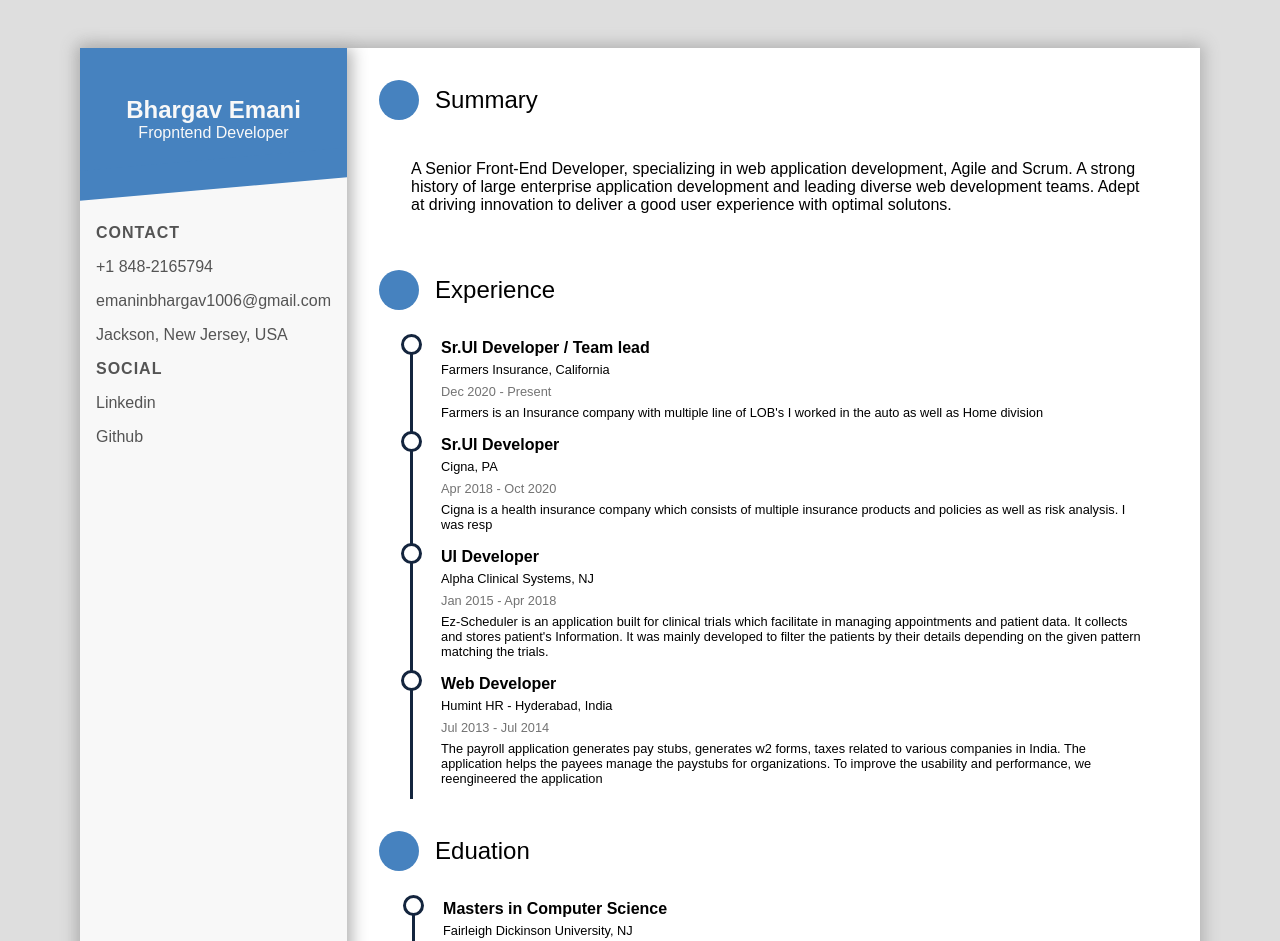
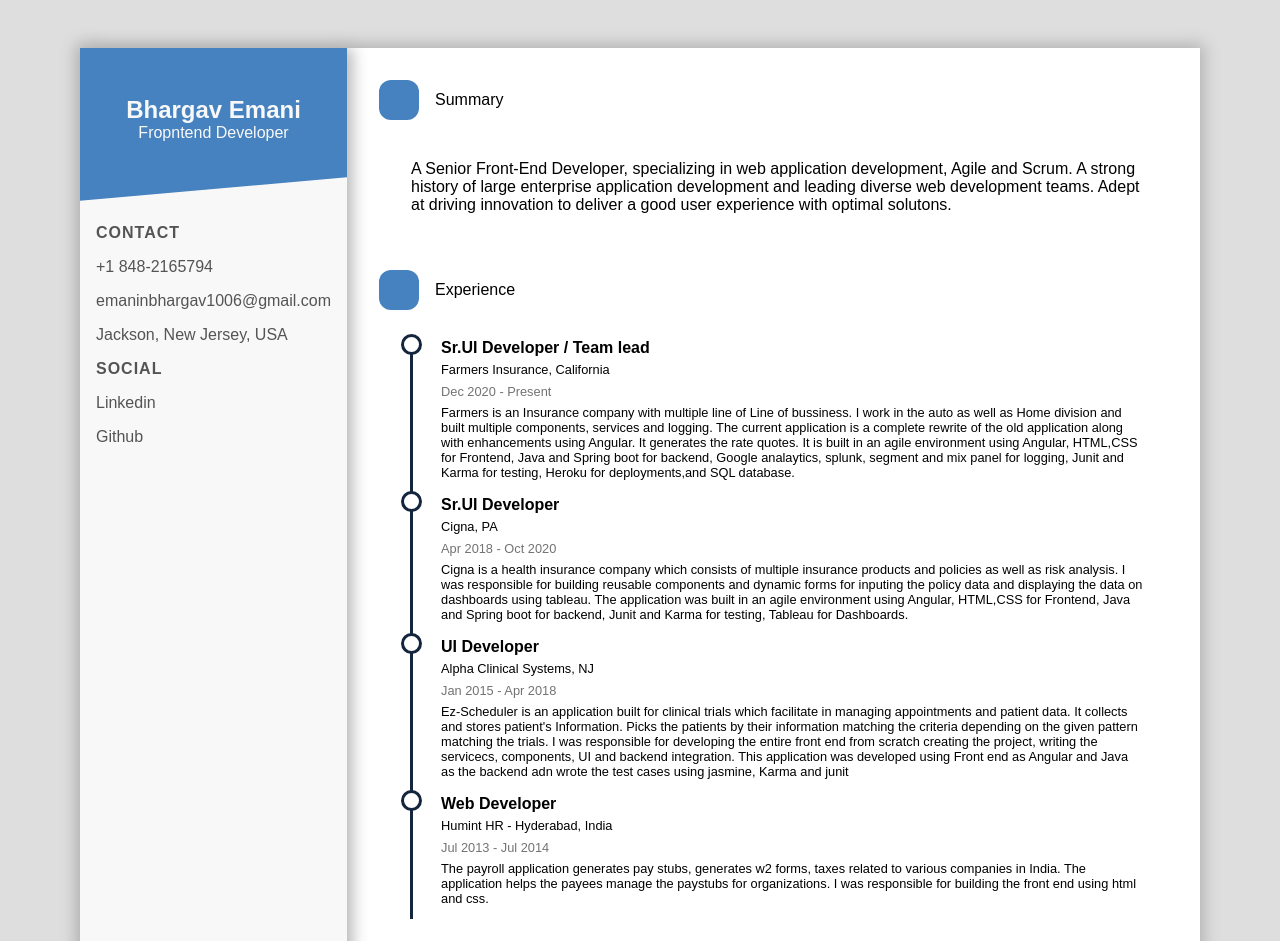
Before and after one commit to BhargavEmani/resume, a plain HTML site: page index.html in a window 1280 px wide. Shown: the top 941 px of the page. Drawn offline with Linux system fonts and the light colour scheme.

Commit message:
updated the resume

```diff
--- a/index.html
+++ b/index.html
@@ -70,10 +70,12 @@ body {
       background-color: var(--profile-theme);
       transform: skewY(-5deg);
     }
+
     .photo img {
       width: 80%;
       border-radius: 50%;
     }
+
     .bio .name {
       font-size: 1.5rem;
       text-align: center;
@@ -81,6 +83,7 @@ body {
       margin: 0;
       margin-top: 1rem;
     }
+
     .bio .profession {
       font-size: 1rem;
       text-align: center;
@@ -92,22 +95,27 @@ body {
       padding: 0 1rem;
       color: var(--color-gray-dark-1);
     }
+
     .intro-section .title {
       font-size: 1rem;
       font-weight: bold;
       text-transform: uppercase;
       letter-spacing: 1px;
     }
+
     .paragraph {
       text-align: justify;
     }
+
     .info-section {
       margin: 1rem 0;
     }
+
     .info-section span {
       position: relative;
       transition: all 0.3s;
     }
+
     .info-section i {
       color: var(--profile-theme);
       width: 20px;
@@ -129,13 +137,14 @@ body {
       background-color: var(--profile-theme);
       transition: width 0.3s;
       /*transition-timing-function: cubic-bezier(.64,.51,.16,.86);*/
-	transition-timing-function: cubic-bezier(.92,.57,.33,1.02);
+      transition-timing-function: cubic-bezier(.92, .57, .33, 1.02);
       transform: translate(-50%, 0);
     }
 
     .link span:hover {
       color: var(--profile-theme);
     }
+
     .link span:hover::after {
       width: 100%;
     }
@@ -146,28 +155,34 @@ body {
       background-color: white;
       padding: 2rem;
     }
-.detail:hover > .detail-section:not(:hover) {
+
+    .detail:hover>.detail-section:not(:hover) {
       opacity: 0.3;
     }
+
     .detail-section {
       transition: all 0.3s;
     }
+
     .detail-section:not(:last-of-type) {
       padding-bottom: 1rem;
     }
+
     .detail-title {
       display: flex;
       align-items: center;
     }
-.detail-section > .detail-content {
+
+    .detail-section>.detail-content {
       padding: 1.5rem;
       padding-left: 2rem;
       user-select: none;
     }
-.detail-section.edu > .detail-content {
+
+    .detail-section.edu>.detail-content {
       padding-left: calc(1.5rem + 10px);
     }
-.title-icon + span {
+    .title-iconspan {
       font-size: 1.5rem;
       transition: all 0.3s;
     }
@@ -180,7 +195,7 @@ body {
 	width: 2.5rem;
 	height: 2.5rem;
 	background-color: var(--profile-theme);
-	border-radius: 50%;
+	border-radius: 30%;
 	transition: all 0.3s;
 }
     .title-icon i {
@@ -189,11 +204,13 @@ body {
       font-size: 1rem;
       text-align: center;
     }
+
     .detail-section:hover .title-icon {
       transform: scale(1.5);
       margin-right: 1.5rem;
     }
-.detail-section:hover .title-icon + span {
+
+    .detail-section:hover .title-icon+span {
       letter-spacing: 1.5px;
     }
 
@@ -202,22 +219,27 @@ body {
       position: relative;
       padding-left: 30px;
     }
+
     .timeline-block:not(:last-of-type) {
       margin-bottom: 1rem;
     }
+
     .timeline-block h1 {
       font-size: 1rem;
       margin: 5px 0;
       transition: all 0.3s;
     }
+
     .timeline-block p {
       font-size: 0.8rem;
       margin: 5px 0;
     }
+
     .timeline-block time {
       font-size: 0.8rem;
       color: var(--color-gray-dark-2);
     }
+
     .timeline-block::before {
       position: absolute;
       content: '';
@@ -229,6 +251,7 @@ body {
       left: -10px;
       top: -5px;
     }
+
     .timeline-block::after {
       position: absolute;
       content: '';
@@ -238,33 +261,41 @@ body {
       left: -1px;
       top: 13px;
     }
+
     .timeline-block:hover h1 {
       color: var(--color-tiffany);
     }
+
     .timeline-block:hover::before {
       animation: circle 1.2s infinite;
     }
 
     /* Programming skills section */
-.pg-list, .tool-list, .favor-list {
+    .pg-list,
+    .tool-list,
+    .favor-list {
       padding: 0;
       list-style: none;
     }
-.pg-list > li {
+
+    .pg-list>li {
       margin: 1rem 0;
       display: flex;
       align-items: center;
     }
+
     .sb-skeleton {
       position: relative;
       flex: 1 0 auto;
       height: 2px;
       background-color: var(--color-gray-dark-3);
     }
-.pg-list > li > span {
+
+    .pg-list>li>span {
       flex: 0 0 100px;
     }
-.sb-skeleton > .skillbar {
+
+    .sb-skeleton>.skillbar {
       position: absolute;
       left: 0;
       top: -1px;
@@ -272,68 +303,80 @@ body {
       height: 4px;
       background-color: var(--profile-theme);
     }
+
     .tool-list {
       list-style: none;
       display: flex;
       justify-content: space-between;
     }
-.tool-list > li {
+
+    .tool-list>li {
       position: relative;
       text-align: center;
       flex: 0 0 25%;
     }
-.tool-list > li > svg {
+
+    .tool-list>li>svg {
       position: relative;
       fill: transparent;
       width: 95%;
       transform: rotate(-90deg);
     }
-.tool-list > li > svg > circle {
+
+    .tool-list>li>svg>circle {
       stroke-width: 1px;
       stroke: #cdcdcd;
     }
-.tool-list > li > svg > circle.cbar {
+
+    .tool-list>li>svg>circle.cbar {
       stroke-width: 3px;
       stroke: var(--profile-theme);
       stroke-linecap: round;
       stroke-dashoffset: 0;
       stroke-dasharray: calc(var(--MATH-PI) * 45 * 2);
       transition: all 0.8s;
-	transition-timing-function: cubic-bezier(.64,.51,.16,.86);
+      transition-timing-function: cubic-bezier(.64, .51, .16, .86);
     }
-.tool-list > li:hover > svg > circle.cbar {
+
+    .tool-list>li:hover>svg>circle.cbar {
       stroke-width: 4px;
       stroke: var(--color-tiffany);
       stroke-dashoffset: calc(var(--MATH-PI) * 45 * 2 * (1 - var(--percent)));
     }
-.tool-list > li > .tl-name,
-.tool-list > li > .tl-exp {
+
+    .tool-list>li>.tl-name,
+    .tool-list>li>.tl-exp {
       position: absolute;
       left: 50%;
       color: var(--color-gray-dark-1);
     }
-.tool-list > li > .tl-name {
+
+    .tool-list>li>.tl-name {
       top: 50%;
       font-size: 1.2rem;
       transform: translate(-50%, -50%);
     }
-.tool-list > li > .tl-exp {
+
+    .tool-list>li>.tl-exp {
       top: calc(50% + 1.4rem);
       font-size: 1rem;
       transform: translate(-50%, -50%);
     }
+
     /* Interests Section */
     .outer-frame {
       border: 1px solid var(--color-gray-dark-3);
       border-radius: 5px;
     }
+
     .favor-list {
       display: flex;
       flex-wrap: wrap;
       align-items: center;
       align-content: center;
     }
-.favor-list > li {
+
+    .favor-list>li {
       display: flex;
       flex: 1 0 0;
       align-items: center;
@@ -343,7 +386,8 @@ body {
       padding: 1rem 0;
       transition: all 0.3s;
     }
-.favor-list > li > i {
+
+    .favor-list>li>i {
       display: inline-flex;
       justify-content: center;
       align-items: center;
@@ -351,11 +395,13 @@ body {
       width: 50px;
       height: 50px;
     }
-.favor-list > li:hover {
+
+    .favor-list>li:hover {
       transform: scale(1.2);
       color: var(--color-tiffany);
     }
-.favor-list > li > span {
+
+    .favor-list>li>span {
       letter-spacing: 1px;
     }
 
@@ -363,6 +409,7 @@ body {
       0% {
         box-shadow: 0 0 0 0px rgba(51, 52, 57, 1);
       }
+
       100% {
         box-shadow: 0 0 0 6px rgba(51, 52, 57, 0);
       }
@@ -372,22 +419,29 @@ body {
       html {
         font-size: 90%;
       }
+
       .wrapper {
         flex-direction: column;
       }
-	.intro, .detail {
+
+      .intro,
+      .detail {
         flex: 0 0 100%;
         box-shadow: none;
       }
+
       .intro-section {
         padding: 0 2rem;
       }
+
       .profile {
         margin-bottom: 1rem;
       }
+
       .profile::after {
         display: none;
       }
+
       .photo img {
         width: 100px;
         height: 100px;
@@ -398,16 +452,20 @@ body {
       html {
         font-size: 80%;
       }
+
       .tool-list {
         flex-wrap: wrap;
       }
-	.tool-list > li {
+
+      .tool-list>li {
         flex: 0 0 33.33%;
       }
-	.favor-list > li {
+
+      .favor-list>li {
         flex: 0 0 33.3333%;
       }
     }
+
     @media (max-width: 500px) {
       html {
         font-size: 70%;
@@ -415,6 +473,7 @@ body {
     }
   </style>
 </head>
+
 <body>
   <div class="wrapper">
     <div class="intro">
@@ -486,7 +545,17 @@ body {
             <h1>Sr.UI Developer / Team lead</h1>
             <p>Farmers Insurance, California</p>
             <time>Dec 2020 - Present</time>
-            <p>Farmers is an Insurance company with multiple line of LOB's I worked in the auto as well as Home division</p>
+            <p>Farmers is an Insurance company with multiple line of Line of bussiness.
+              I work in the auto as well as Home division
+              and built multiple components, services and logging.
+              The current application is a complete rewrite of the old application along with enhancements
+              using Angular. It generates the rate quotes.
+              It is built in an agile environment
+              using Angular, HTML,CSS for Frontend, Java and Spring boot for backend,
+              Google analaytics, splunk, segment and mix panel for logging, Junit and Karma
+              for testing, Heroku for deployments,and SQL database.
+
+            </p>
           </div>
 
           <div class="timeline-block">
@@ -494,16 +563,23 @@ body {
             <p>Cigna, PA</p>
             <time>Apr 2018 - Oct 2020</time>
             <p>Cigna is a health insurance company which consists of multiple insurance
-              products and policies as well as risk analysis. I was resp</p>
+              products and policies as well as risk analysis. I was responsible for building reusable components and
+              dynamic forms for inputing the policy data and displaying the data on dashboards using tableau.
+              The application was built in an agile environment
+              using Angular, HTML,CSS for Frontend, Java and Spring boot for backend,
+              Junit and Karma for testing, Tableau for Dashboards.</p>
           </div>
           <div class="timeline-block">
             <h1>UI Developer</h1>
-            <p>Alpha Clinical Systems, NJ	</p>
+            <p>Alpha Clinical Systems, NJ </p>
             <time>Jan 2015 - Apr 2018</time>
             <p>Ez-Scheduler is an application built for clinical trials which facilitate in
               managing appointments and patient data. It collects and stores patient's
-              Information. It was mainly developed to filter the patients by their details
-              depending on the given pattern matching the trials.</p>
+              Information. Picks the patients by their information matching the criteria
+              depending on the given pattern matching the trials. I was responsible for developing the entire front end
+              from scratch creating the project, writing the servicecs, components, UI and backend integration.
+              This application was developed using
+              Front end as Angular and Java as the backend adn wrote the test cases using jasmine, Karma and junit</p>
           </div>
 
           <div class="timeline-block">
@@ -512,7 +588,8 @@ body {
             <time>Jul 2013 - Jul 2014</time>
             <p>The payroll application generates pay stubs, generates w2 forms,
               taxes related to various companies in India. The application helps the payees manage the paystubs
-              for organizations. To improve the usability and performance, we reengineered the application</p>
+              for organizations. I was responsible for building the front end using html and css.
+            </p>
           </div>
 
 
@@ -695,4 +772,5 @@ body {
     </div>
   </div>
 </body>
+
 </html>
```
Lines whose indentation alone changed are shown as unchanged.
